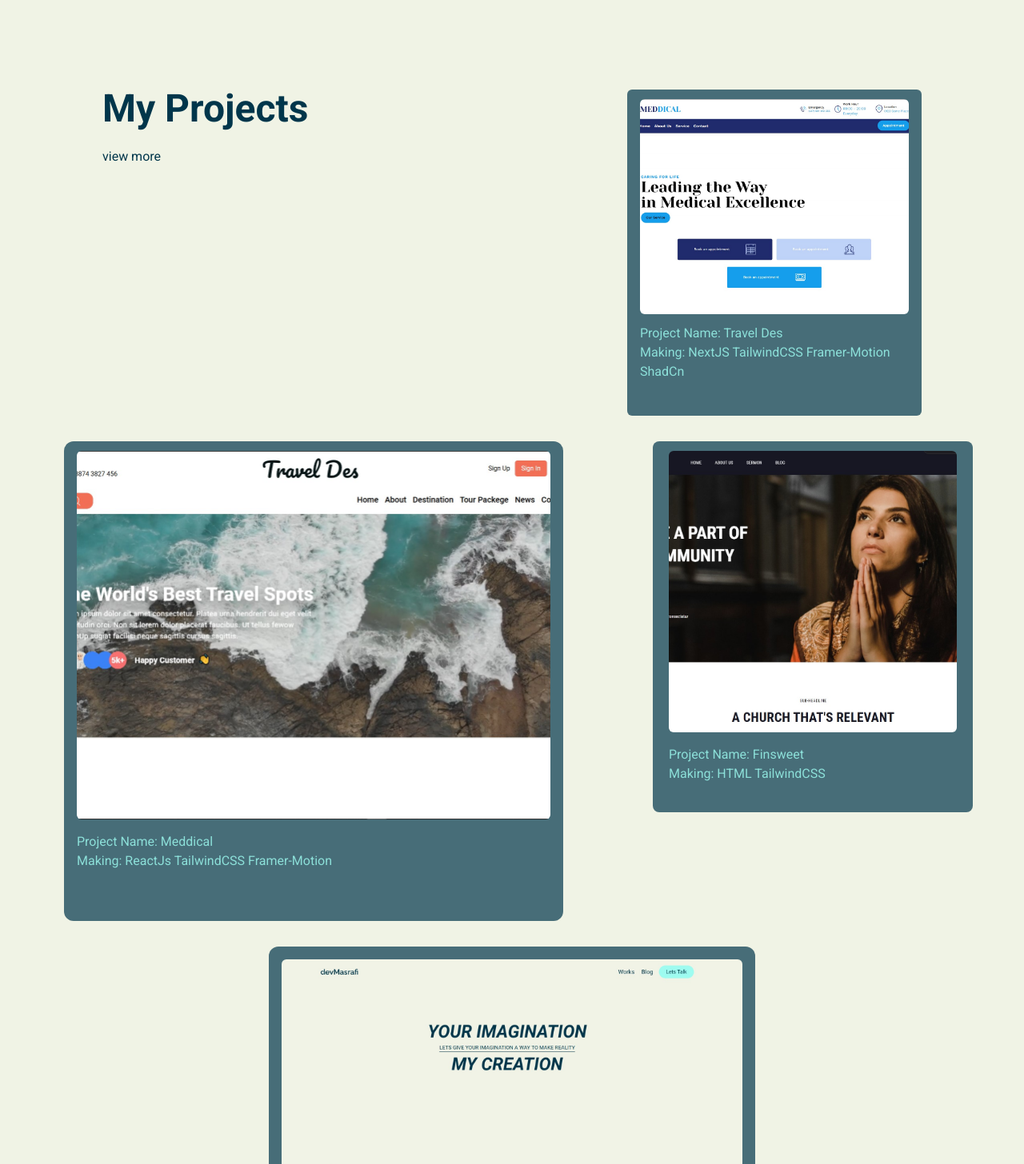
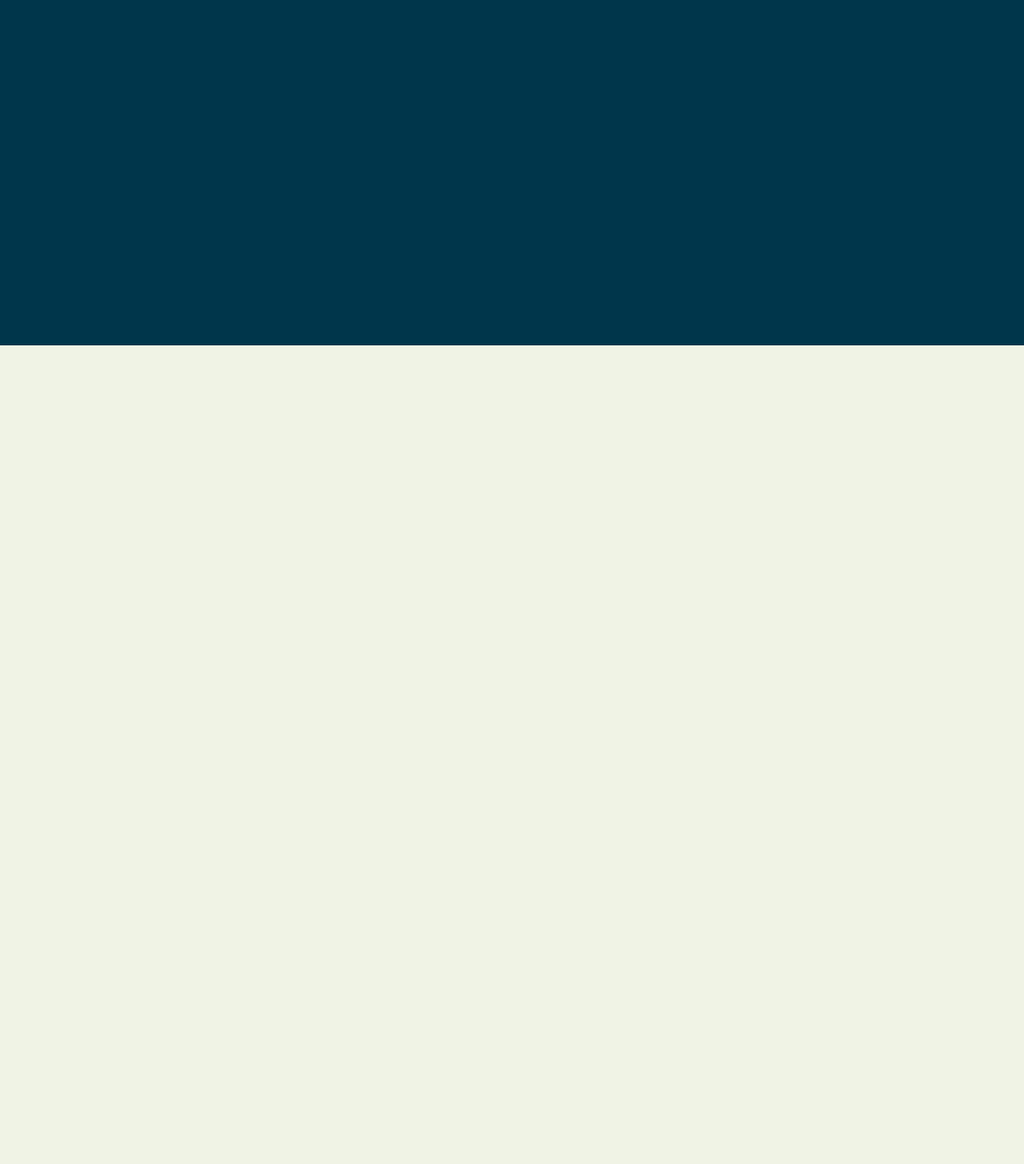
Before and after one commit to devMasrafi/mainportfolioapp, a Next.js app: page /components/myProjects in a window 1280 px wide. Shown: the part 460-1916 px from the top of the page at 80% size. After the commit the page ends 892 px from the top, so only its background shows below. Built offline with nearby package versions, Linux system fonts and the light colour scheme.

Commit message:
update a little

```diff
--- a/package.json
+++ b/package.json
@@ -9,9 +9,10 @@
     "lint": "next lint"
   },
   "dependencies": {
+    "framer-motion": "^11.11.17",
     "next": "15.0.3",
-    "react": "19.0.0-rc-66855b96-20241106",
-    "react-dom": "19.0.0-rc-66855b96-20241106"
+    "react": "^18.0.0",
+    "react-dom": "^18.0.0"
   },
   "devDependencies": {
     "eslint": "^8",
--- a/src/app/components/aboutMe/page.jsx
+++ b/src/app/components/aboutMe/page.jsx
@@ -1,45 +1,59 @@
+"use client";
+
 const AboutMe = () => {
+  const aboutMeInfo = [
+    {
+      title: "Who I Am",
+      body: "My name is Masrafi Mondol a student of Green University of Bangladesh",
+    },
+    {
+      title: "What I Do",
+      body: "I am a software developer with expertise in creating dynamic and responsive websites. My passion lies in building projects that blend functionality with design.",
+    },
+    {
+      title: "Hobbies",
+      body: "I enjoy coding, playing video games, and exploring new technologies.",
+    },
+  ];
+
   return (
-      <main className="bg-mainWhite pt-[4rem] ">
-        <section className=" container mx-auto h-[120rem] ">
-          <div className=" flex justify-between mt-[8rem] ">
+    <main className="bg-mainWhite pt-[4rem]">
+      <section className="container mx-auto">
+        <div className="flex justify-between mt-[8rem]">
           {/* left side */}
-            <div className="w-1/3 h-[20rem] sticky top-[13rem] flex justify-center items-center">
+          <div className="w-1/3 h-[25rem] sticky top-[13rem] flex justify-center items-center">
             <div>
-                <h2 className="text-5xl uppercase mb-[2rem]  ">About Me</h2>
-                <p className=" uppercase ">pasionate Mern stack developer </p>
-                <button className=" py-2 px-4 bg-darkBlue text-mainWhite mt-[1rem] rounded-xl hover:bg-skyblue hover:text-darkBlue transition-all duration-500 ease-out capitalize font-semibold tracking-wider ">
-                  donload cv
+              <div>
+                <h2 className="lg:text-5xl uppercase lg:mb-[2rem]">About Me</h2>
+                <p className="uppercase">Passionate MERN stack developer</p>
+                <button className="lg:py-2 lg:px-4 bg-darkBlue text-mainWhite mt-[1rem] rounded-xl hover:bg-skyblue hover:text-darkBlue transition-all duration-500 ease-out capitalize font-semibold tracking-wider">
+                  Download CV
                 </button>
+              </div>
+              <div className="lg:mt-[4rem]">
+                <div className="lg:h-[8rem] lg:w-[12rem] lg:px-2 lg:py-3 lg:border-2 border-darkBlue rounded-md">
+                  <h3 className="lg:text-2xl lg:font-semibold underline underline-offset-[2rem]">
+                    18+
+                  </h3>
+                  <p>
+                    months of <br />
+                    <span className="uppercase lg:text-2xl">experience</span>
+                  </p>
+                </div>
+              </div>
             </div>
           </div>
 
           {/* right side */}
-            <div className="md:w-[25rem] lg:w-[30rem] overflow-hiddenhidden ">
-              <section className="h-[25rem] mt-[4rem] ">
-                <h2 className="text-3xl font-semibold ">Who I Am</h2>
-                <p className="text-lg ">
-                  I am a software developer with expertise in creating dynamic and
-                  responsive websites. My passion lies in building projects that
-                  blend functionality with design.
-                </p>
+          <div className="md:w-[25rem] lg:w-[30rem] overflow-hidden">
+            {aboutMeInfo.map((items, index) => {
+              return (
+                <section key={index} className="lg:h-[30rem] lg:mt-[4rem]">
+                  <h2 className="text-3xl font-semibold">{items.title}</h2>
+                  <p className="text-lg">{items.body}</p>
                 </section>
-              <section className="h-[50rem] flex flex-col justify-center ">
-                <h2 className="text-3xl font-semibold   ">My Journey</h2>
-                <p className="text-lg ">
-                  My journey started with learning basic HTML and CSS, which soon
-                  expanded to mastering JavaScript frameworks like React and
-                  Next.js. Over time, I developed skills in API integration,
-                  performance optimization, and accessibility.
-                </p>
-              </section>
-              <section className=" h-[40rem] mt-[3rem] ">
-                <h2 className="text-3xl font-semibold ">Hobbies</h2>
-                <p className="text-lg ">
-                  When I'm not coding, I enjoy hiking, photography, and exploring
-                  new technologies.
-                </p>
-              </section>
+              );
+            })}
           </div>
         </div>
       </section>
--- a/src/app/components/myProjects/page.jsx
+++ b/src/app/components/myProjects/page.jsx
@@ -1,112 +1,16 @@
-import Image from "next/image";
-import React from "react";
+'use client'
 
-const MyProjects = () => {
+const MyProject  = () => {
   return (
-    <main className="container mx-auto">
-      <section className="lg:mt-[30rem] lg:mb-[29rem] ">
-        <div>
-          <div className="lg:flex lg:flex-wrap lg:gap-x-24 lg:gap-y-14 justify-center ">
-            <div className="lg:w-[35rem] ">
-              <h2 className="lg:text-5xl capitalize font-bold ">my projects</h2>
-              <button className=" lg:mt-3 lg:py-3 cursor-pointer">
-                view more
-              </button>
-            </div>
-
-            {/* 1st */}
-            <div className="relative lg:h-[24rem] lg:w-[23rem] ">
-              <div className="lg:top-[-9rem] bg-darkBlue/70 text-skyblue/80 lg:px-4 lg:py-3 lg:rounded-md">
-                <div className="  lg:h-[24rem] lg:w-[21rem]">
-                  <div className="lg:h-[70%]">
-                    <img
-                      className="lg:h-full lg:rounded-md object-cover"
-                      src="/images/projectImages/project-2-Banner.jpg"
-                      alt="banner image"
-                    />
-                  </div>
-                  <div className="capitalize lg:mt-3 ">
-                    <h2>project name: Travel Des</h2>
-                    <p>making: NextJS tailwindCSS Framer-Motion ShadCn </p>
-                  </div>
-                </div>
-              </div>
-            </div>
-            {/* 2nd */}
-            <div className="relative lg:h-[36rem] lg:w-[39rem] ">
-              <div className="lg:top-[-6rem] lg:px-4 lg:py-3 bg-darkBlue/70 text-skyblue/80 lg:rounded-xl">
-                <div className="lg:w-[37rem] lg:h-[36rem] ">
-                  <div className="lg:h-[80%] ">
-                    <img
-                      className="lg:h-full object-cover lg:rounded-md "
-                      src="/images/projectImages/project-3-Banner.jpg"
-                      alt="banner image"
-                    />
-                  </div>
-                  <div className=" capitalize lg:mt-4">
-                    <h2>project name: Meddical</h2>
-                    <p>making: ReactJs tailwindCSS Framer-Motion </p>
-                  </div>
-                </div>
-              </div>
-            </div>
-            {/* 3rd */}
-            <div className="relative lg:w-[25rem] lg:h-[29rem]">
-              <div className=" right-[-14rem] top-0 lg:px-4  text-skyblue/80 ">
-                <div className="lg:w-[25rem] lg:h-[29rem]  bg-darkBlue/70 lg:py-3 lg:px-5 lg:rounded-lg">
-                  <div className="lg:h-[80%] ">
-                    <img
-                      className=" lg:h-full object-cover lg:rounded-md "
-                      src="/images/projectImages/project-1-Banner.jpg"
-                      alt="banner image"
-                    />
-                  </div>
-                  <div className=" lg:mt-4 capitalize ">
-                    <h2>project name: finsweet</h2>
-                    <p>making: HTML tailwindCSS </p>
-                  </div>
-                </div>
-                {/* 2nd */}
-              </div>
-            </div>
-            {/* 4th */}
-            <div className="lg:px-4 lg:py-4 bg-darkBlue/70 text-skyblue/70 rounded-xl ">
-              <div className="lg:w-[36rem] lg:h-[26rem] ">
-                <div className="lg:h-[80%] ">
-                  <img
-                    className="lg:h-full object-cover lg:rounded-md "
-                    src="/images/projectImages/project-mainBanner.jpg"
-                    alt="banner image"
-                  />
-                </div>
-                <div className="capitalize lg:mt-5 ">
-                  <h2>project name: product card</h2>
-                  <p>making: HTML CSS </p>
-                </div>
-              </div>
-            </div>
-
-            {/* 5th */}
-            {/* <div className="">
-              <div className=" ">
-                <div>
-                  <img
-                    className=" "
-                    src="/images/projectImages/project-mainBanner.jpg"
-                    alt="banner image"
-                  />
-                </div>
-                <div className="">
-                  <h2>project name: finsweet</h2>
-                  <p>making: HTML tailwindCSS </p>
-                </div>
-              </div>
-            </div> */}
-          </div>
+    <main className="bg-darkBlue text-mainWhite">
+      <section className="lg:h-screen lg:w-screen">
+        <div className=" lg:h-full lg:w-full">
+          <div>image</div>
+          <div className="sticky bottom-0 left-3">project 1</div>
         </div>
       </section>
     </main>
-  );
-};
+  )
+}
 
-export default MyProjects;
+export default MyProject
--- a/src/app/components/skillBarAutomation/page.jsx
+++ b/src/app/components/skillBarAutomation/page.jsx
@@ -1,5 +1,4 @@
-import React from 'react'
-
+'use client'
 const SkillBarImages = () => {
 
 
--- a/src/app/page.jsx
+++ b/src/app/page.jsx
@@ -1,3 +1,5 @@
+'use client'
+
 import Image from "next/image";
 import WebDefaultBgColor from "./components/webDefaultColor/page";
 import MyProjects from "./components/myProjects/page";
@@ -9,7 +11,7 @@ export default function Home() {
       {/* hero */}
       <div>
         <div>
-          <div className="text-center uppercase lg:mt-[15rem] ">
+          <div className="text-center uppercase md:mt-[12rem] lg:mt-[15rem] ">
             <h2 className=" text-6xl font-bold italic ">your imagination</h2>
             <p className="relative text-lg underline underline-offset-[0.5rem] my-3">
               lets give your imagination a way to make reality
@@ -21,20 +23,17 @@ export default function Home() {
 
       {/* skill motion bar */}
 
-    {/* projects */}
-
+      {/* projects */}
+      <div className=" h-screen ">
+        <MyProjects />
+      </div>
 
       {/* about me */}
-      <div className="mt-[40rem]">
+      <div className="">
         <AboutMe />
       </div>
 
-      <div>
-        something else
-      </div>
-
-      {/* projects */}
-      {/* <MyProjects/> */}
+      <div>something else</div>
     </main>
   );
 }
```
Also changed, not shown: 1 other file (tests, documents, lock files or other folders). Lines whose indentation alone changed are shown as unchanged.
